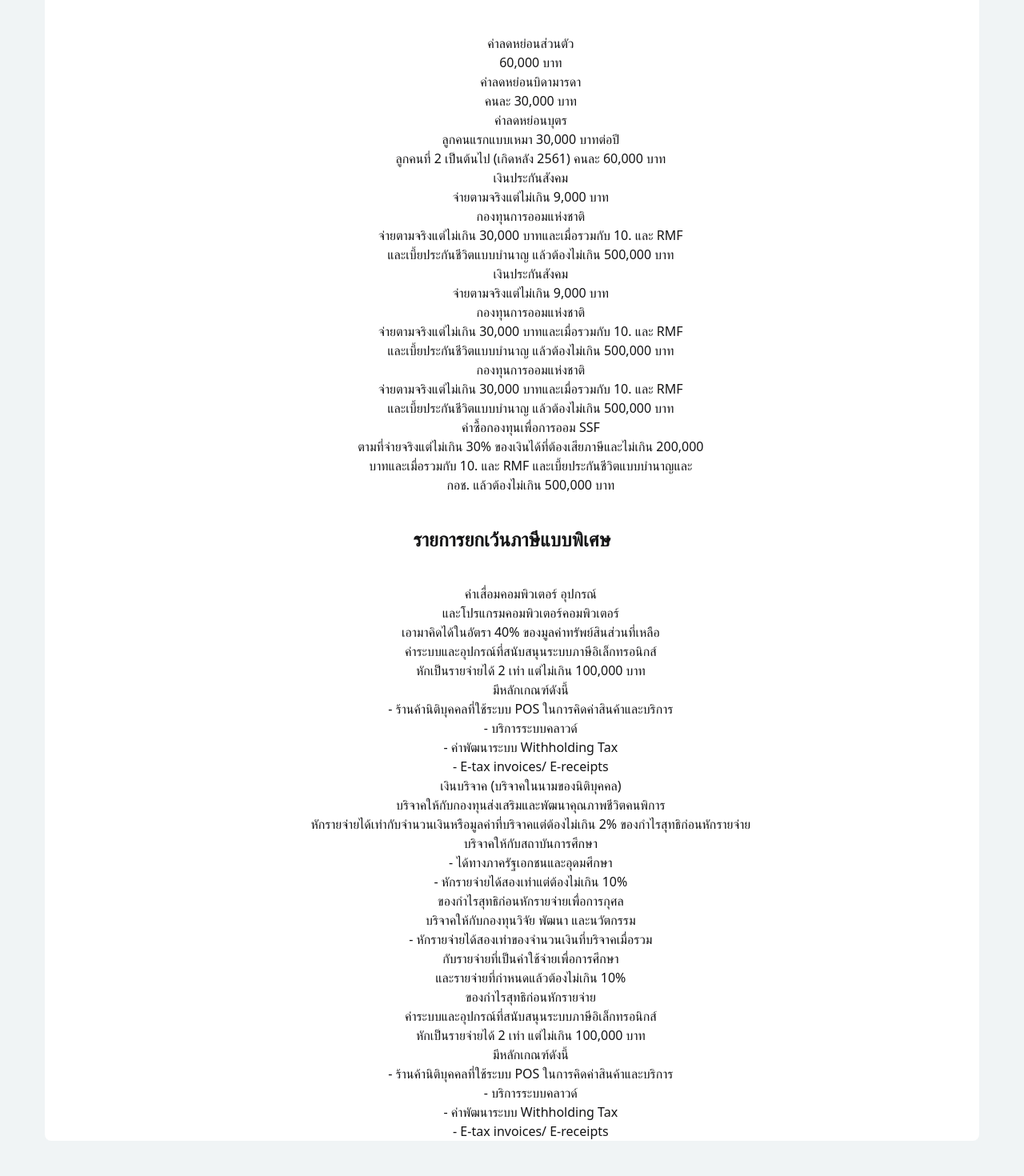
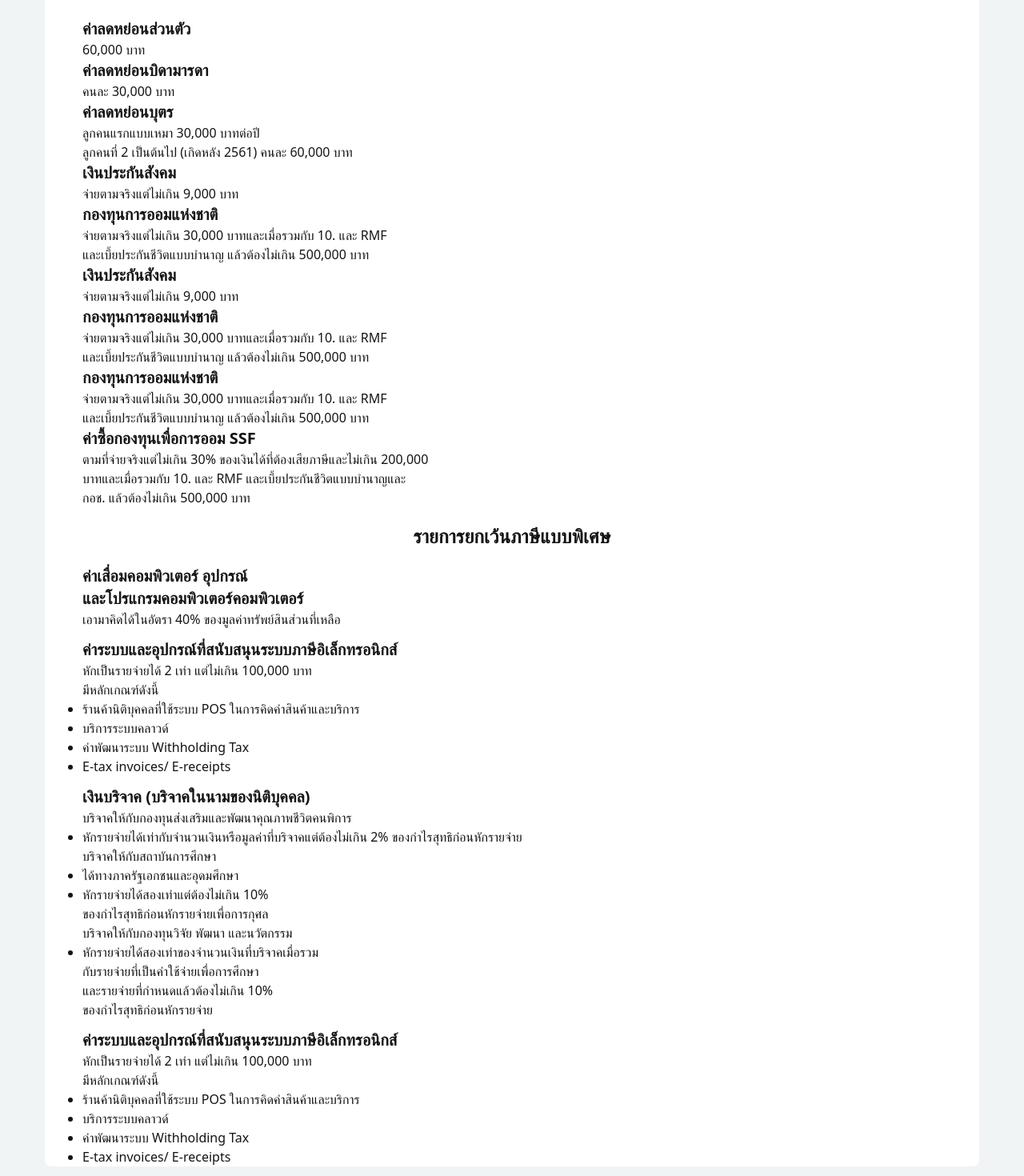
Before and after one commit to ThanabodeeSaepui/friendly-tax-site, a React (Vite) app in the folder packages/web/: page /app/summary in a window 1280 px wide. Shown: the part 280-1750 px from the top of the page at 80% size. Built offline with nearby package versions, Linux system fonts and the light colour scheme; no server answers; what aws-amplify would draw is missing.

Commit message:
Add style to Summary page

```diff
--- a/packages/web/src/pages/App/Summary.jsx
+++ b/packages/web/src/pages/App/Summary.jsx
@@ -9,55 +9,55 @@ export default function Summary() {
           <hr className="mx-[4%] my-4 h-0.5 w-[10%] border-t-0 bg-secondary opacity-100" />
         </div>
         <h2 className="font-bold text-2xl">ค่าลดหย่อน</h2>
-        <div className="ml-[4%] my-10">
-          <div>
-            <h4>ค่าลดหย่อนส่วนตัว</h4>
+        <div className="ml-[4%] my-5">
+          <div className="text-left">
+            <h4 className="font-bold text-xl">ค่าลดหย่อนส่วนตัว</h4>
             <p>60,000 บาท</p>
           </div>
-          <div>
-            <h4>ค่าลดหย่อนบิดามารดา</h4>
+          <div className="text-left">
+            <h4 className="font-bold text-xl">ค่าลดหย่อนบิดามารดา</h4>
             <p>คนละ 30,000 บาท</p>
           </div>
-          <div>
-            <h4>ค่าลดหย่อนบุตร</h4>
+          <div className="text-left">
+            <h4 className="font-bold text-xl">ค่าลดหย่อนบุตร</h4>
             <p>
               ลูกคนแรกแบบเหมา 30,000 บาทต่อปี <br />
               ลูกคนที่ 2 เป็นต้นไป (เกิดหลัง 2561) คนละ 60,000 บาท
             </p>
           </div>
-          <div>
-            <h4>เงินประกันสังคม</h4>
+          <div className="text-left">
+            <h4 className="font-bold text-xl">เงินประกันสังคม</h4>
             <p>จ่ายตามจริงแต่ไม่เกิน 9,000 บาท</p>
           </div>
-          <div>
-            <h4>กองทุนการออมแห่งชาติ</h4>
+          <div className="text-left">
+            <h4 className="font-bold text-xl">กองทุนการออมแห่งชาติ</h4>
             <p>
               จ่ายตามจริงแต่ไม่เกิน 30,000 บาทและเมื่อรวมกับ 10. และ RMF <br />
               และเบี้ยประกันชีวิตแบบบำนาญ แล้วต้องไม่เกิน 500,000 บาท
             </p>
           </div>
-          <div>
-            <h4>เงินประกันสังคม</h4>
+          <div className="text-left">
+            <h4 className="font-bold text-xl">เงินประกันสังคม</h4>
             <p>จ่ายตามจริงแต่ไม่เกิน 9,000 บาท</p>
           </div>
-          <div>
-            <h4>กองทุนการออมแห่งชาติ</h4>
+          <div className="text-left">
+            <h4 className="font-bold text-xl">กองทุนการออมแห่งชาติ</h4>
             <p>
               จ่ายตามจริงแต่ไม่เกิน 30,000 บาทและเมื่อรวมกับ 10. และ RMF
               <br />
               และเบี้ยประกันชีวิตแบบบำนาญ แล้วต้องไม่เกิน 500,000 บาท
             </p>
           </div>
-          <div>
-            <h4>กองทุนการออมแห่งชาติ</h4>
+          <div className="text-left">
+            <h4 className="font-bold text-xl">กองทุนการออมแห่งชาติ</h4>
             <p>
               จ่ายตามจริงแต่ไม่เกิน 30,000 บาทและเมื่อรวมกับ 10. และ RMF
               <br />
               และเบี้ยประกันชีวิตแบบบำนาญ แล้วต้องไม่เกิน 500,000 บาท
             </p>
           </div>
-          <div>
-            <h4>ค่าซื้อกองทุนเพื่อการออม SSF</h4>
+          <div className="text-left">
+            <h4 className="font-bold text-xl">ค่าซื้อกองทุนเพื่อการออม SSF</h4>
             <p>
               ตามที่จ่ายจริงแต่ไม่เกิน 30% ของเงินได้ที่ต้องเสียภาษีและไม่เกิน
               200,000 <br />
@@ -68,54 +68,56 @@ export default function Summary() {
           </div>
         </div>
         <h2 className="font-bold text-2xl">รายการยกเว้นภาษีแบบพิเศษ</h2>
-        <div className="ml-[4%] my-10">
-          <div>
-            <h4>
+        <div className="ml-[4%] my-5">
+          <div className="text-left my-3">
+            <h4 className="font-bold text-xl">
               ค่าเสื่อมคอมพิวเตอร์ อุปกรณ์ <br />
               และโปรแกรมคอมพิวเตอร์คอมพิวเตอร์
             </h4>
             <p>เอามาคิดได้ในอัตรา 40% ของมูลค่าทรัพย์สินส่วนที่เหลือ</p>
           </div>
-          <div>
-            <h4>ค่าระบบและอุปกรณ์ที่สนับสนุนระบบภาษีอิเล็กทรอนิกส์</h4>
+          <div className="text-left my-3">
+            <h4 className="font-bold text-xl">
+              ค่าระบบและอุปกรณ์ที่สนับสนุนระบบภาษีอิเล็กทรอนิกส์
+            </h4>
             <p>
               หักเป็นรายจ่ายได้ 2 เท่า แต่ไม่เกิน 100,000 บาท
               <br />
             </p>
             <p>มีหลักเกณฑ์ดังนี้</p>
-            <ul>
-              <li>
-                - ร้านค้านิติบุคคลที่ใช้ระบบ POS ในการคิดค่าสินค้าและบริการ
-              </li>
-              <li>- บริการระบบคลาวด์</li>
-              <li>- ค่าพัฒนาระบบ Withholding Tax</li>
-              <li>- E-tax invoices/ E-receipts</li>
+            <ul className="list-disc">
+              <li>ร้านค้านิติบุคคลที่ใช้ระบบ POS ในการคิดค่าสินค้าและบริการ</li>
+              <li>บริการระบบคลาวด์</li>
+              <li>ค่าพัฒนาระบบ Withholding Tax</li>
+              <li>E-tax invoices/ E-receipts</li>
             </ul>
           </div>
-          <div>
-            <h4>เงินบริจาค (บริจาคในนามของนิติบุคคล)</h4>
+          <div className="text-left my-3">
+            <h4 className="font-bold text-xl">
+              เงินบริจาค (บริจาคในนามของนิติบุคคล)
+            </h4>
             <p>บริจาคให้กับกองทุนส่งเสริมและพัฒนาคุณภาพชีวิตคนพิการ</p>
-            <ul>
+            <ul className="list-disc">
               <li>
                 หักรายจ่ายได้เท่ากับจำนวนเงินหรือมูลค่าที่บริจาคแต่ต้องไม่เกิน
                 2% ของกำไรสุทธิก่อนหักรายจ่าย
               </li>
             </ul>
             <p>บริจาคให้กับสถาบันการศึกษา</p>
-            <ul>
-              <li>- ได้ทางภาครัฐเอกชนและอุดมศึกษา</li>
-              <ul>
+            <ul className="list-disc">
+              <li>ได้ทางภาครัฐเอกชนและอุดมศึกษา</li>
+              <ul className="list-disc">
                 <li>
-                  - หักรายจ่ายได้สองเท่าแต่ต้องไม่เกิน 10%
+                  หักรายจ่ายได้สองเท่าแต่ต้องไม่เกิน 10%
                   <br />
                   ของกำไรสุทธิก่อนหักรายจ่ายเพื่อการกุศล
                 </li>
               </ul>
             </ul>
             <p>บริจาคให้กับกองทุนวิจัย พัฒนา และนวัตกรรม</p>
-            <ul>
+            <ul className="list-disc">
               <li>
-                - หักรายจ่ายได้สองเท่าของจำนวนเงินที่บริจาคเมื่อรวม
+                หักรายจ่ายได้สองเท่าของจำนวนเงินที่บริจาคเมื่อรวม
                 <br />
                 กับรายจ่ายที่เป็นค่าใช้จ่ายเพื่อการศึกษา
                 <br />
@@ -125,20 +127,20 @@ export default function Summary() {
               </li>
             </ul>
           </div>
-          <div>
-            <h4>ค่าระบบและอุปกรณ์ที่สนับสนุนระบบภาษีอิเล็กทรอนิกส์</h4>
+          <div className="text-left my-3">
+            <h4 className="font-bold text-xl">
+              ค่าระบบและอุปกรณ์ที่สนับสนุนระบบภาษีอิเล็กทรอนิกส์
+            </h4>
             <p>
               หักเป็นรายจ่ายได้ 2 เท่า แต่ไม่เกิน 100,000 บาท
               <br />
             </p>
             <p>มีหลักเกณฑ์ดังนี้</p>
-            <ul>
-              <li>
-                - ร้านค้านิติบุคคลที่ใช้ระบบ POS ในการคิดค่าสินค้าและบริการ
-              </li>
-              <li>- บริการระบบคลาวด์</li>
-              <li>- ค่าพัฒนาระบบ Withholding Tax</li>
-              <li>- E-tax invoices/ E-receipts</li>
+            <ul className="list-disc">
+              <li>ร้านค้านิติบุคคลที่ใช้ระบบ POS ในการคิดค่าสินค้าและบริการ</li>
+              <li>บริการระบบคลาวด์</li>
+              <li>ค่าพัฒนาระบบ Withholding Tax</li>
+              <li>E-tax invoices/ E-receipts</li>
             </ul>
           </div>
         </div>
```
